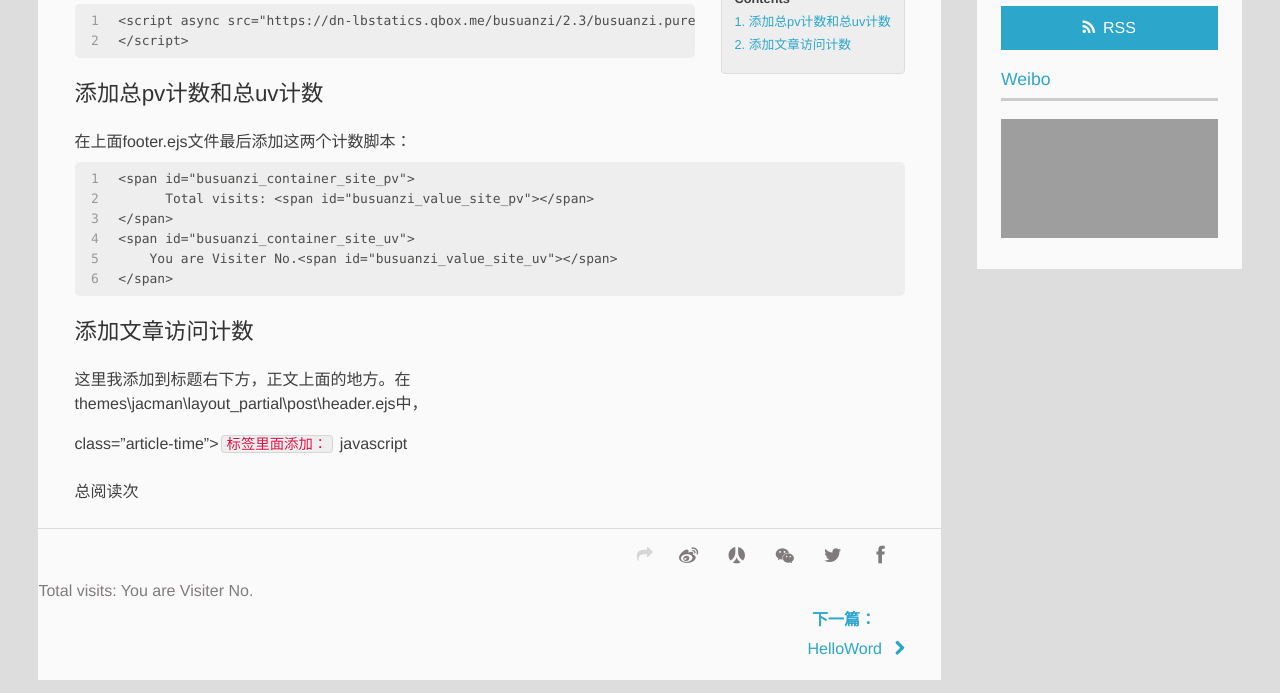
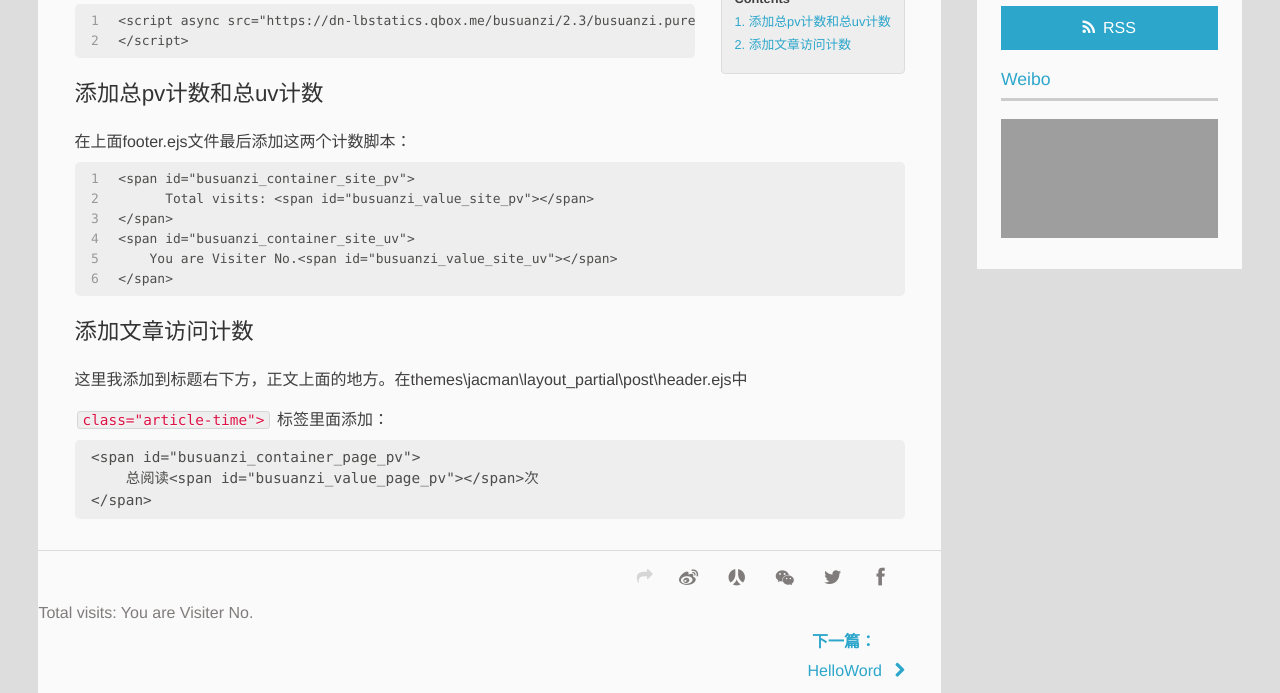
Before and after one commit to nnianhou-/nnianhou-.github.io, a plain HTML site: page 2017/04/06/Hexo博客Jacman主题的优化/index.html in a window 1280 px wide. Shown: the part 372-1065 px from the top of the page. Drawn offline with Linux system fonts and the light colour scheme; some packages are replaced by stand-ins of ours; grey boxes are pictures that could not be loaded; a script that the page names is missing.

Commit message:
Site updated: 2017-04-08 15:32:09

```diff
--- a/2017/04/06/Hexo博客Jacman主题的优化/index.html
+++ b/2017/04/06/Hexo博客Jacman主题的优化/index.html
@@ -19,7 +19,7 @@
 <meta property="og:site_name" content="走心的开发者">
 <meta property="og:description" content="在themes/你的主题/layout/_partial/footer.ejs中最后面添加脚本：12&amp;lt;script async src=&amp;quot;https://dn-lbstatics.qbox.me/busuanzi/2.3/busuanzi.pure.mini.js&amp;quot;&amp;gt;&amp;lt;/script&amp;gt;
 添加总pv计数和总uv计数在上面footer.ejs文件最后添加这两">
-<meta property="og:updated_time" content="2017-04-06T10:11:34.000Z">
+<meta property="og:updated_time" content="2017-04-08T07:31:36.000Z">
 <meta name="twitter:card" content="summary">
 <meta name="twitter:title" content="Hexo博客Jacman主题的优化">
 <meta name="twitter:description" content="在themes/你的主题/layout/_partial/footer.ejs中最后面添加脚本：12&amp;lt;script async src=&amp;quot;https://dn-lbstatics.qbox.me/busuanzi/2.3/busuanzi.pure.mini.js&amp;quot;&amp;gt;&amp;lt;/script&amp;gt;
@@ -107,9 +107,12 @@
 
 		<p>在themes/你的主题<code>/layout/_partial/footer.ejs</code>中最后面添加脚本：<br><figure class="highlight plain"><table><tr><td class="gutter"><pre><div class="line">1</div><div class="line">2</div></pre></td><td class="code"><pre><div class="line">&lt;script async src=&quot;https://dn-lbstatics.qbox.me/busuanzi/2.3/busuanzi.pure.mini.js&quot;&gt;</div><div class="line">&lt;/script&gt;</div></pre></td></tr></table></figure></p>
 <h6 id="添加总pv计数和总uv计数"><a href="#添加总pv计数和总uv计数" class="headerlink" title="添加总pv计数和总uv计数"></a>添加总pv计数和总uv计数</h6><p>在上面footer.ejs文件最后添加这两个计数脚本：<br><figure class="highlight plain"><table><tr><td class="gutter"><pre><div class="line">1</div><div class="line">2</div><div class="line">3</div><div class="line">4</div><div class="line">5</div><div class="line">6</div></pre></td><td class="code"><pre><div class="line">&lt;span id=&quot;busuanzi_container_site_pv&quot;&gt;</div><div class="line">      Total visits: &lt;span id=&quot;busuanzi_value_site_pv&quot;&gt;&lt;/span&gt;</div><div class="line">&lt;/span&gt;</div><div class="line">&lt;span id=&quot;busuanzi_container_site_uv&quot;&gt;</div><div class="line">    You are Visiter No.&lt;span id=&quot;busuanzi_value_site_uv&quot;&gt;&lt;/span&gt;</div><div class="line">&lt;/span&gt;</div></pre></td></tr></table></figure></p>
-<h6 id="添加文章访问计数"><a href="#添加文章访问计数" class="headerlink" title="添加文章访问计数"></a>添加文章访问计数</h6><p>这里我添加到标题右下方，正文上面的地方。在<br>themes\jacman\layout_partial\post\header.ejs中，</p>
-<p>class=”article-time”&gt;<code>标签里面添加：</code> javascript<br><span id="busuanzi_container_page_pv"><br>    总阅读<span id="busuanzi_value_page_pv"></span>次<br></span></p>
-
+<h6 id="添加文章访问计数"><a href="#添加文章访问计数" class="headerlink" title="添加文章访问计数"></a>添加文章访问计数</h6><p>这里我添加到标题右下方，正文上面的地方。在themes\jacman\layout_partial\post\header.ejs中</p>
+<p><code>class=&quot;article-time&quot;&gt;</code> 标签里面添加：</p>
+<pre><code>&lt;span id=&quot;busuanzi_container_page_pv&quot;&gt;
+    总阅读&lt;span id=&quot;busuanzi_value_page_pv&quot;&gt;&lt;/span&gt;次
+&lt;/span&gt;
+</code></pre>
 	</div>
 		<footer class="article-footer clearfix">
 <div class="article-catetags">
```
